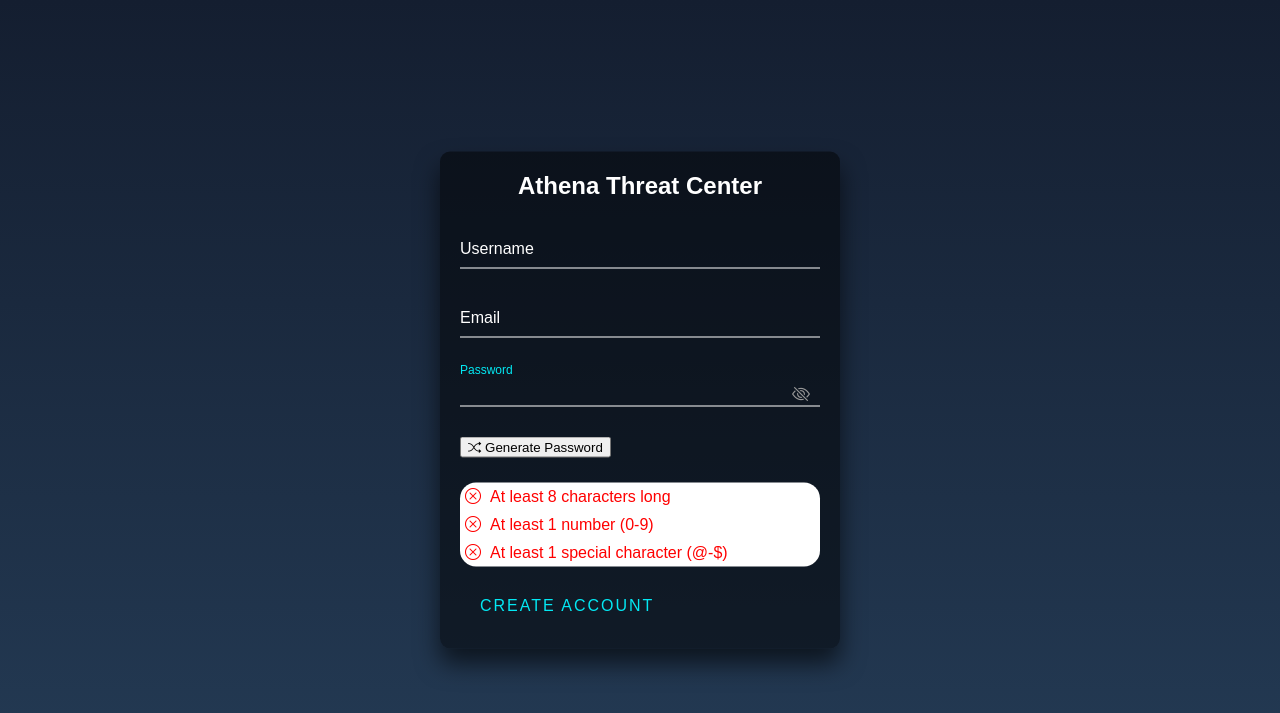
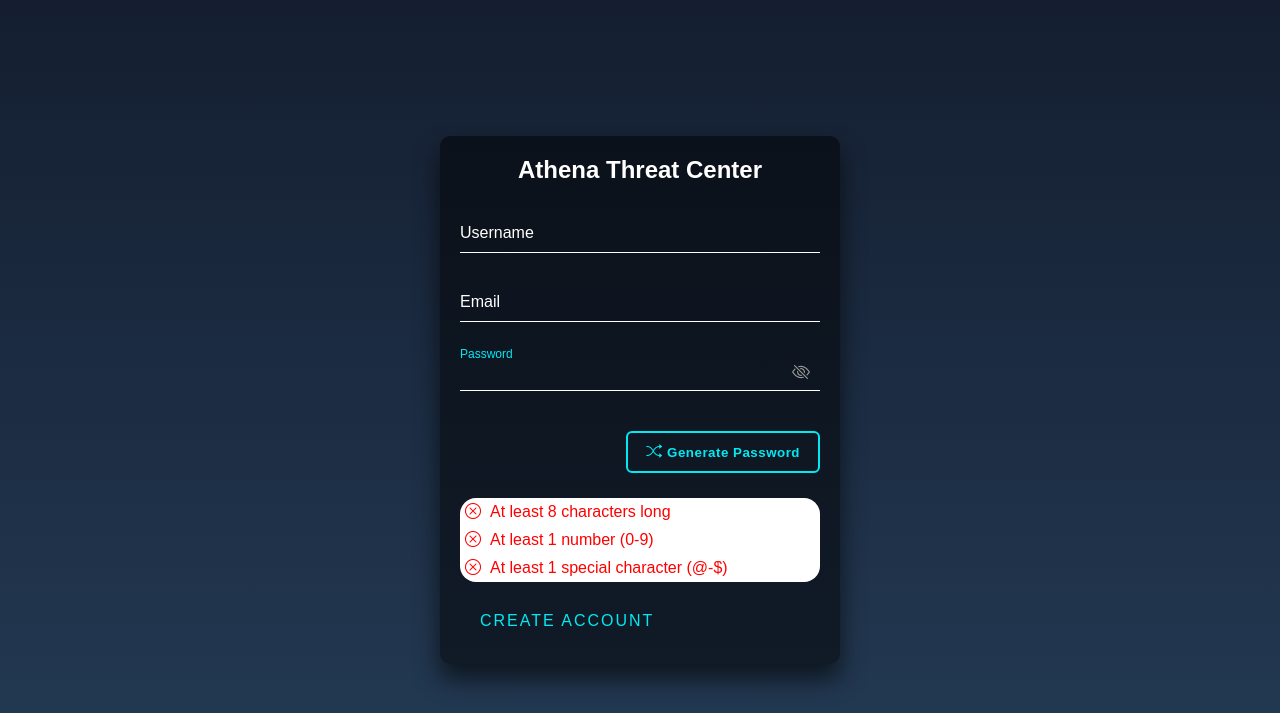
Before and after one commit to Jonathan4H/Athena-Threat-Center, a Flask app: page /signup-page.html in a window 1280 px wide. Shown: the top 713 px of the page. Run offline with Flask 3, Linux system fonts and the light colour scheme.

Commit message:
refactor: enhance password input styling

```diff
--- a/static/css/signup-page.css
+++ b/static/css/signup-page.css
@@ -58,25 +58,52 @@ body {
 .password-box {
     position: relative;
 }
-
 .password-box input {
     width: 100%;
     padding-right: 40px; /* Space for the icon */
 }
-
 .password-box i {
     position: absolute;
     right: 10px;
-    top: 40%;
+    top: 30%;
     transform: translateY(-50%);
     cursor: pointer;
     color: #999;
     font-size: 18px;
     transition: color 0.2s;
 }
-
 .password-box i:hover {
     color: #fff;
+}
+.password-actions {
+    display: flex;
+    justify-content: flex-end;
+    margin: 10px 0 15px;
+}
+#generatePassword {
+    padding: 10px 18px;
+    background: transparent;
+    border: 2px solid #03e9f4;
+    color: #03e9f4;
+    border-radius: 6px;
+    cursor: pointer;
+    font-weight: 600;
+    letter-spacing: 0.5px;
+    transition: 0.3s;
+}
+#generatePassword:hover {
+    background: #03e9f4;
+    color: #050801;
+    box-shadow:
+        0 0 5px #03e9f4,
+        0 0 25px #03e9f4,
+        0 0 50px #03e9f4;
+}
+#generatePassword:active {
+    transform: scale(0.97);
+}
+#generatePassword i {
+    font-size: 16px;
 }
 .password-check {
     background-color: white;
```
